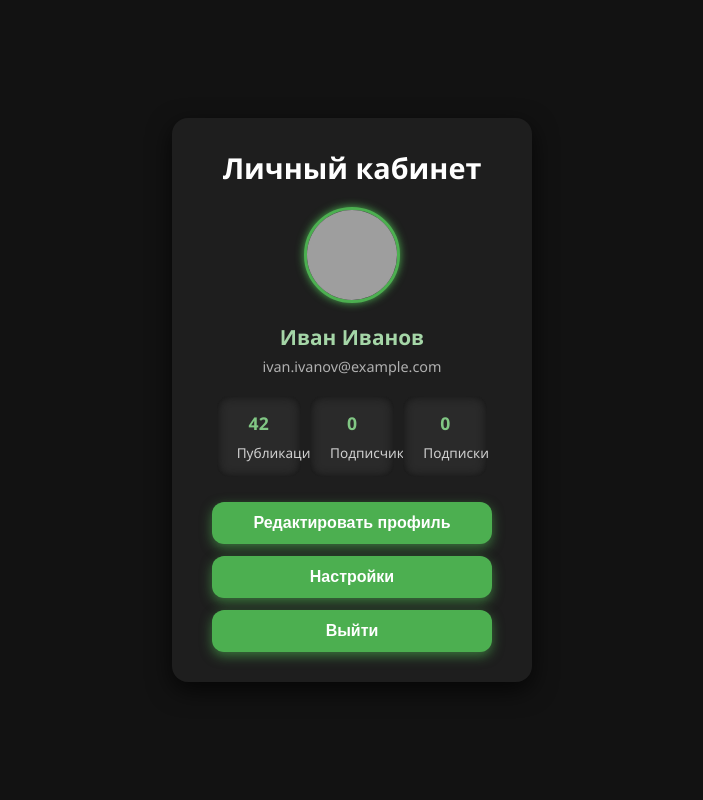
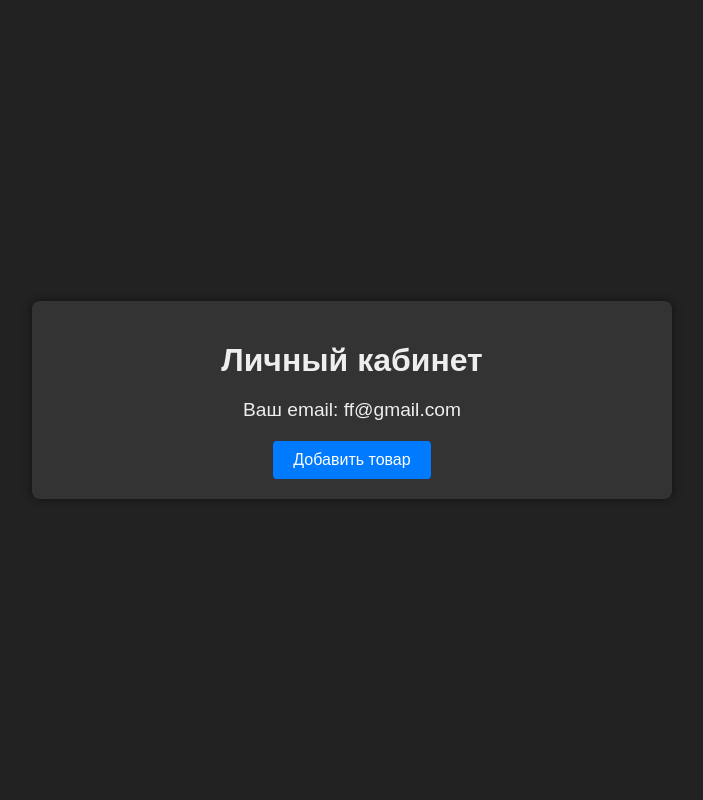
Before and after one commit to Ahtung843/flask, a Flask app: page /cabinet in a window 1280 px wide. Shown: the whole page, without its empty margins (288-991 px from the left). Run offline with Flask 3, Linux system fonts and the light colour scheme; a user stored in the database is signed in; grey boxes are pictures that could not be loaded.

Commit message:
Последний комит пытался сделать создание товаров

```diff
--- a/main.py
+++ b/main.py
@@ -29,6 +29,12 @@ class User(db.Model):
 class Post(db.Model):
     id = db.Column(db.Integer, primary_key=True)
     title = db.Column(db.String(300), nullable=False)
+    text = db.Column(db.Text, nullable=False)
+
+class Product(db.Model):
+    id = db.Column(db.Integer, primary_key=True)
+    name = db.Column(db.Text, nullable=False)
+    price = db.Column(db.Integer, nullable=False)
     text = db.Column(db.Text, nullable=False)
 
 # Декоратор для проверки авторизации
@@ -75,10 +81,6 @@ def sign_in():
     else:
         return render_template('sign_in.html')
 
-@app.route('/posts')
-def posts():
-    posts = Post.query.all()
-    return render_template('posts.html', posts=posts)
 
 @app.route('/sign_up', methods=['POST','GET'])
 def sign_up():
@@ -93,7 +95,7 @@ def sign_up():
             session['user_id'] = user.id
             session['email'] = email
             session.permanent = True  # Сохраняем сессию на 7 дней
-            return redirect('/index')
+            return redirect('/cabinet')
         else:
             return 'Неверный логин или пароль'
     else:
@@ -106,10 +108,52 @@ def logout():
     session.pop('email', None)
     return redirect(url_for('index'))
 
-@app.route('/cabinet')
+@app.route('/cabinet', methods=['POST','GET'])
 def cabinet():
-    return render_template('cabinet.html')
+    '''Условие на проверку емаила в сессии(нужно для отображения емаила)'''
+    if 'email' in session:
+        print(f"Email в сессии: {session['email']}")  # <--- Добавьте эту строку для отладки
 
-@app.route('/create')
-def create():
-    return render_template('create.html')
+        if request.method == 'POST':
+            name = request.form['name']
+            price = request.form['price']
+            text = request.form['description']
+
+            try:
+                # Преобразование price в float (или другой числовой тип)
+                price = float(price)
+                new_product = Product(name=name, price=price, text=text)
+                db.session.add(new_product)
+                db.session.commit()
+                return redirect('/index')
+            except ValueError as e:
+                # Обработка ошибки преобразования price
+                return f'Ошибка: Неверный формат цены.  {e}'
+            except Exception as e:  # Перехватываем другие исключения
+                # Обработка других исключений (SQLAlchemy и т.д.)
+                db.session.rollback()  # Откат транзакции
+                return f'Вы неправильно добавили товар.  Ошибка: {e}'
+
+        return render_template('cabinet.html', email=session['email'])
+    else:
+        print("Email не найден в сессии")
+        return redirect(url_for('index'))
+
+@app.route('/posts')
+def posts():
+    product = Product.query.all()
+    return render_template('posts.html', product=product)
+
+@app.route('/product/<int:product_id>')
+def product_detail(product_id):
+    product = Product.query.get_or_404(product_id)
+    return render_template('product_detail.html', product=product)
+
+
+# важная хрень она сохраняет отображение аккаунта во всех вкладках
+@app.context_processor
+def inject_user():
+    return {
+        'logged_in': session.get('logged_in', False),
+        'email': session.get('email')
+    }
--- a/templates/base.html
+++ b/templates/base.html
@@ -33,7 +33,7 @@
             {% else %}
                 <!-- Кнопка "Выйти" отображается только если пользователь вошел в систему -->
                 <!-- Отображение имени пользователя -->
-                <li><a href="{{ url_for('cabinet') }}" class="me-3 text-white">Привет, {{ email }}!</a></li>
+                <li><a href="{{ url_for('cabinet') }}" class="me-3 text-white">{{ email }}!</a></li>
                 <form action="{{ url_for('logout') }}" method="get" style="display:inline;">
                     <button type="submit" class="btn btn-outline-danger">Выйти</button>
                 </form>
--- a/templates/cabinet.html
+++ b/templates/cabinet.html
@@ -1,163 +1,162 @@
 <!DOCTYPE html>
-<html lang="ru">
+<html lang="en">
 <head>
-  <meta charset="UTF-8" />
-  <meta name="viewport" content="width=device-width, initial-scale=1" />
+    <meta charset="UTF-8">
+    <meta name="viewport" content="width=device-width, initial-scale=1.0">
     <title>Личный кабинет</title>
     <style>
-    /* Сброс отступов и базовые настройки */
-    * {
-      box-sizing: border-box;
-    }
         body {
+            font-family: sans-serif;
             margin: 0;
-      font-family: 'Segoe UI', Tahoma, Geneva, Verdana, sans-serif;
-      background: #121212;
-      color: #e0e0e0;
-      min-height: 100vh;
+            padding: 0;
+            background-color: #222; /* Темный фон */
+            color: #eee; /* Светлый текст */
             display: flex;
             justify-content: center;
             align-items: center;
+            min-height: 100vh;
+        }
+
+        .container {
+            background-color: #333; /* Еще темнее для контейнера */
             padding: 20px;
+            border-radius: 8px;
+            box-shadow: 0 0 10px rgba(0, 0, 0, 0.5);
+            width: 80%;
+            max-width: 600px;
+            text-align: center; /* Центрируем содержимое */
         }
-    .container {
-      background: #1e1e1e;
-      border-radius: 16px;
-      box-shadow: 0 8px 24px rgba(0,0,0,0.7);
-      width: 360px;
-      padding: 30px 40px;
+
+        h1 {
+            margin-bottom: 20px;
         }
-    h1 {
-      margin-top: 0;
-      font-weight: 600;
-      font-size: 1.8rem;
-      text-align: center;
-      color: #ffffff;
+
+        p {
+            font-size: 1.2em;
+            margin-bottom: 20px;
         }
-    .profile-pic {
-      width: 96px;
-      height: 96px;
-      border-radius: 50%;
-      background: #333;
-      margin: 0 auto 20px auto;
+
+        button {
+            background-color: #007bff; /* Синий цвет кнопки */
+            color: #fff;
+            padding: 10px 20px;
+            border: none;
+            border-radius: 4px;
+            cursor: pointer;
+            font-size: 16px;
+            transition: background-color 0.3s ease;
+        }
+
+        button:hover {
+            background-color: #0056b3; /* Более темный синий при наведении */
+        }
+
+        /* Добавлено для формы (скрываем по умолчанию) */
+        #add-product-section {
+            display: none;
+            margin-top: 20px;
+            padding: 15px;
+            border: 1px solid #555;
+            border-radius: 8px;
+            text-align: left; /*  Возвращаем выравнивание текста к левому краю для формы */
+        }
+
+        #add-product-section h2 {
+            margin-bottom: 10px;
+            text-align: center; /* Центрируем заголовок формы */
+        }
+
+        label {
             display: block;
-      object-fit: cover;
-      border: 3px solid #4caf50;
-      box-shadow: 0 0 8px #4caf50;
+            margin-bottom: 5px;
+            font-weight: bold;
         }
-    .info {
-      margin-bottom: 20px;
-      text-align: center;
+
+        input[type="text"],
+        input[type="number"],
+        textarea {
+            width: 100%;
+            padding: 10px;
+            margin-bottom: 15px;
+            border: 1px solid #555;
+            background-color: #444;
+            color: #eee;
+            border-radius: 4px;
+            box-sizing: border-box;
         }
-    .info h2 {
-      margin: 0 0 6px 0;
-      font-weight: 600;
-      font-size: 1.3rem;
-      color: #a5d6a7;
-    }
-    .info p {
-      margin: 0;
-      font-size: 0.9rem;
-      color: #b0b0b0;
-    }
-    .stats {
-      display: flex;
-      justify-content: space-around;
-      margin-bottom: 25px;
-    }
-    .stat {
-      background: #2a2a2a;
-      border-radius: 12px;
-      padding: 15px 20px;
-      width: 30%;
-      text-align: center;
-      box-shadow: inset 0 0 10px #111;
-      transition: background 0.3s ease;
-    }
-    .stat:hover {
-      background: #3a3a3a;
-    }
-    .stat h3 {
-      margin: 0 0 8px 0;
-      font-size: 1.1rem;
-      color: #81c784;
-    }
-    .stat p {
-      margin: 0;
-      font-size: 0.85rem;
-      color: #cfcfcf;
-    }
-    .actions {
-      display: flex;
-      flex-direction: column;
-      gap: 12px;
-    }
-    button {
-      background: #4caf50;
-      border: none;
-      border-radius: 12px;
-      padding: 12px 0;
-      font-size: 1rem;
-      font-weight: 600;
-      color: white;
-      cursor: pointer;
-      transition: background 0.3s ease;
-      box-shadow: 0 4px 12px rgba(76,175,80,0.6);
-    }
-    button:hover {
-      background: #66bb6a;
-      box-shadow: 0 6px 16px rgba(102,187,106,0.8);
-    }
-    button:active {
-      background: #388e3c;
-      box-shadow: 0 2px 6px rgba(56,142,60,0.9);
-    }
-    input[type="text"], input[type="email"], input[type="password"] {
-      width: 100%;
-      padding: 10px 15px;
-      border-radius: 12px;
-      border: none;
-      background: #2a2a2a;
-      color: #e0e0e0;
-      margin-bottom: 15px;
-      font-size: 1rem;
-      box-shadow: inset 0 0 6px #111;
-      transition: background 0.3s ease;
-    }
-    input[type="text"]:focus, input[type="email"]:focus, input[type="password"]:focus {
-      background: #3a3a3a;
-      outline: none;
-      box-shadow: 0 0 8px #4caf50;
+
+        textarea {
+            resize: vertical;
         }
     </style>
 </head>
 <body>
+
     <div class="container">
         <h1>Личный кабинет</h1>
-    <img src="https://i.pravatar.cc/96" alt="Профиль" class="profile-pic" />
-    <div class="info">
-      <h2>Иван Иванов</h2>
-      <p>ivan.ivanov@example.com</p>
+
+        <p>Ваш email: {{ email }}</p>  <!-- Заглушка.  В реальном приложении email будет получен от пользователя или сервера -->
+
+        <button id="add-product-button">Добавить товар</button>
+
+        <section id="add-product-section">
+            <form method="post">
+                <h2>Добавление товара</h2>
+                <form id="product-form">
+                    <label for="name">Название товара:</label>
+                    <input type="text" id="name" name="name" required>
+
+                    <label for="price">Цена:</label>
+                    <input type="number" id="price" name="price" step="0.01" required>
+
+                    <label for="description">Описание:</label>
+                    <textarea id="description" name="description" rows="5"></textarea>
+
+                    <button type="submit">Добавить товар</button>
+                </form>
+            </form>
+        </section>
     </div>
-    <div class="stats">
-      <div class="stat">
-        <h3>42</h3>
-        <p>Публикации</p>
-      </div>
-      <div class="stat">
-        <h3>0</h3>
-        <p>Подписчики</p>
-      </div>
-      <div class="stat">
-        <h3>0</h3>
-        <p>Подписки</p>
-      </div>
-    </div>
-    <div class="actions">
-      <button>Редактировать профиль</button>
-      <button>Настройки</button>
-      <button>Выйти</button>
-    </div>
-  </div>
+
+
+    <script>
+        const addProductButton = document.getElementById('add-product-button');
+        const addProductSection = document.getElementById('add-product-section');
+        const productForm = document.getElementById('product-form');
+
+        addProductButton.addEventListener('click', () => {
+            addProductSection.style.display = 'block'; // Показываем форму
+        });
+
+        // Обработчик отправки формы
+        productForm.addEventListener('submit', function(event) {
+            event.preventDefault();
+
+            const name = document.getElementById('name').value;
+            const price = parseFloat(document.getElementById('price').value);
+            const description = document.getElementById('description').value;
+
+            // Валидация
+            if (!name || isNaN(price) || price <= 0) {
+                alert('Пожалуйста, заполните все поля корректно.');
+                return;
+            }
+
+            //  Сохранение товара (пример в localStorage)
+            const product = {
+                name: name,
+                price: price,
+                description: description
+            };
+
+            let products = JSON.parse(localStorage.getItem('products')) || [];
+            products.push(product);
+            localStorage.setItem('products', JSON.stringify(products));
+
+            alert('Товар успешно добавлен!');
+            productForm.reset();
+        });
+    </script>
+
 </body>
 </html>
```
Also changed, not shown: scan_directory.py (added, +66 -0 lines), server.py (added, +52 -0 lines), templates/create.html (deleted, +0 -152 lines), templates/posts.html (+72 -5 lines), templates/product_detail.html (added, +16 -0 lines), instance/newflask.db. Lines whose indentation alone changed are shown as unchanged.
